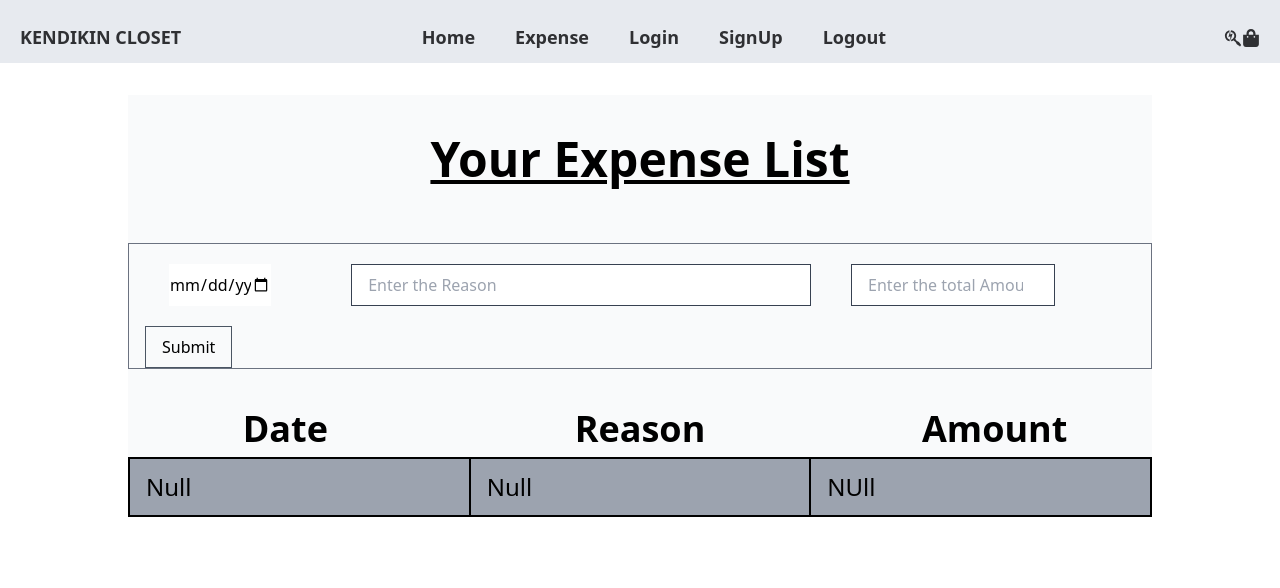
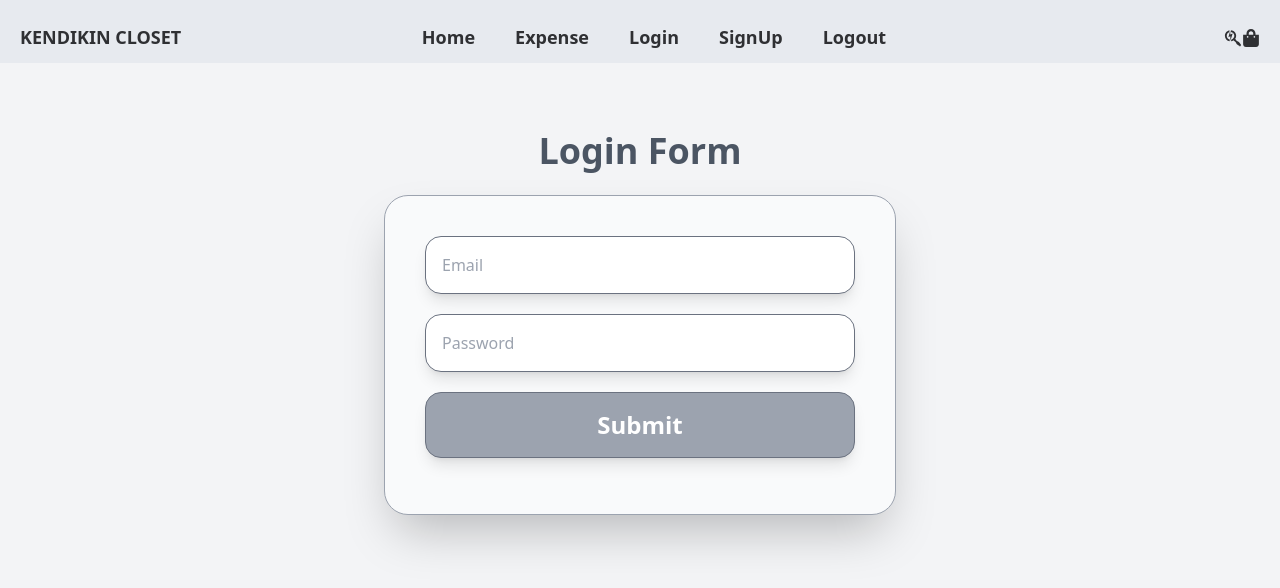
Before and after one commit to AbdulBaseer7896/AbdulBaseer7896-Internship_3_React, a React (Create React App) app: page /Expense/1 in a window 1280 px wide. Shown: the top 588 px of the page. Built offline with nearby package versions, Linux system fonts and the light colour scheme.

Commit message:
now all the bugs are fixed in login and logout

```diff
--- a/src/Components/ExpenseItem.js
+++ b/src/Components/ExpenseItem.js
@@ -1,26 +1,25 @@
-import React, { useContext, useState } from 'react'
-import Login from './Login'
-import UserContext from '../Context/UserContext'
-import NavBar from './NavBar'
+import React, { useContext, useState } from "react";
+import Login from "./Login";
+import UserContext from "../Context/UserContext";
+import NavBar from "./NavBar";
 
 export default function ExpenseItem() {
-    const {user} = useContext(UserContext)
-
-
-    const AllUserList = JSON.parse(localStorage.getItem("User_list")) || [];
-    const path = window.location.pathname;
-
-    const segment = path.split("/");
-    const userName = segment[segment.length - 1];
-
+    const { user } = useContext(UserContext);
     let [formData, setFormData] = useState({
         reason: "",
         amount: "",
         date: "",
     });
 
-    let ThisUserList = AllUserList.filter((user) => user.user_name === userName);
-    // const ThisUserList = AllUserList ? AllUserList.filter(user => user.user_name === userName) : [];
+    if (!user || !user.userName) {
+        return <Login />;
+    }
+
+    const AllUserList = JSON.parse(localStorage.getItem("User_list")) || [];
+
+    let ThisUserList = AllUserList.filter(
+        (users) => users.user_name === user.userName
+    );
 
     function getUser(event) {
         let newData = { ...formData };
@@ -36,29 +35,17 @@ export default function ExpenseItem() {
             reason: formData.reason,
             amount: formData.amount,
             date: formData.date,
-        user_name: userName,
+            user_name: user.userName,
         };
 
-      // let ifUserNames = storedData.some(person => person.email === currentData.email);
         event.preventDefault();
 
         let totalData = [...AllUserList, currentData];
         localStorage.setItem("User_list", JSON.stringify(totalData));
 
-      alert("your Data inserted success full !!");
-      let nowData = {
-        reason: "",
-        amount: "",
-        date: "",
-      };
-
-      setFormData(nowData);
+        alert("Your data has been inserted successfully!");
+        setFormData({ reason: "", amount: "", date: "" });
     }
-
-    // if(!user){
-    //     alert("Kindly first Login")
-    //     return <Login />
-    // }
 
     return (
         <div className="main">
@@ -134,8 +121,12 @@ export default function ExpenseItem() {
                                 className="grid grid-cols-3 text-justify gap-0 text-2xl mt-2 bg-gray-400 border border-black"
                             >
                                 <p className="border border-black py-3 px-4">{formattedDate}</p>
-              <p className="border border-black py-3 px-4">{element.reason}</p>
-              <p className="border border-black py-3 px-4">{element.amount}</p>
+                                <p className="border border-black py-3 px-4">
+                                    {element.reason}
+                                </p>
+                                <p className="border border-black py-3 px-4">
+                                    {element.amount}
+                                </p>
                             </div>
                         );
                     })
@@ -147,7 +138,6 @@ export default function ExpenseItem() {
                     </div>
                 )}
             </div>
-
         </div>
-  )
+    );
 }
--- a/src/Components/NavBar.js
+++ b/src/Components/NavBar.js
@@ -11,9 +11,9 @@ import UserContext from '../Context/UserContext';
 export default function NavBar() {
 
     const [allUsers, setAllUser] = useState([]);
-    const [userName, setUserName] = useState('');
     const [menuVisible, setMenuVisible] = useState(false);
     const { user, setUser } = useContext(UserContext);
+    console.log(allUsers)
 
     const navigate = useNavigate();
 
@@ -23,14 +23,6 @@ export default function NavBar() {
         setAllUser(data);
     }, []);
 
-    // useEffect(() => {
-    //     if (user && allUsers.length > 0) {
-    //         const nameData = allUsers.find((person) => person.email === user.userName);
-    //         setUserName(nameData ? nameData.name : '');
-    //     } else {
-    //         setUserName('');
-    //     }
-    // }, [user, allUsers]);
 
 
     const handleMenu = () => {
```
Lines whose indentation alone changed are shown as unchanged.
